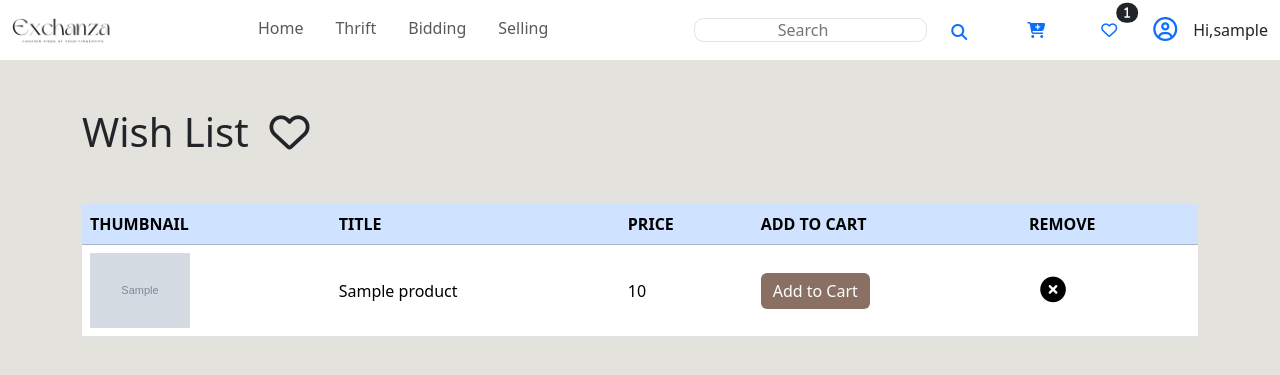
After one commit to Kavindacc/Project-I_Exchanza-OLD-, a PHP site: page /Project-I_Exchanza/view/wishlist.php in a window 1280 px wide. The commit adds this page. Shown: the top 375 px of the page. Run offline with PHP 8.4, Linux system fonts and the light colour scheme; the visitor is signed in with stand-in values (Sample User, id 1); tables that the repository leaves empty or names only in its code hold one stand-in row (values such as "Sample post"); grey boxes marked "Sample" are stand-in pictures.

Commit message:
wish list done

```diff
--- a/model/products.php
+++ b/model/products.php
@@ -66,11 +66,12 @@ class Item
     }
 }
 
-class Thrift extends Item{
+class Thrift extends Item
+{
 
-    public $thriftitems =[];
+    public $thriftitems = [];
 
-    public function getdetails($category, $subcategory,$pdo) //subcategory category product get
+    public function getdetails($category, $subcategory, $pdo) //subcategory category product get
     {
         try {
             $query = "SELECT p.* FROM products p JOIN thrift t ON p.product_id = t.product_id WHERE p.category = ? AND p.subcategory = ?";
@@ -78,12 +79,49 @@ class Thrift extends Item{
             $stmt->bindParam(1, $category);
             $stmt->bindParam(2, $subcategory);
             $stmt->execute();
-            $thriftitems= $stmt->fetchAll(PDO::FETCH_ASSOC);
+            $thriftitems = $stmt->fetchAll(PDO::FETCH_ASSOC);
 
             return $thriftitems;
         } catch (PDOException $e) {
             echo "Error: " . $e->getMessage();
         }
     }
+}
 
+class wishlist
+{
+
+
+    public function getwishlistid($userid, $pdo)
+    {
+
+        $sql = "SELECT productid FROM wishlist WHERE userid=?";
+        try {
+            $stmt = $pdo->prepare($sql);
+            $stmt->bindParam(1, $userid);
+            $stmt->execute();
+
+            $productsids = $stmt->fetchAll(PDO::FETCH_COLUMN);
+            return $productsids;
+        } catch (PDOException $e) {
+            echo "Error: " . $e->getMessage();
+        }
+    }
+
+    public function wishlistitemdetails($userid, $pdo)
+    {
+
+        $sql = "SELECT p.* FROM products p JOIN wishlist w ON p.product_id = w.productid WHERE w.userid=?";
+        try {
+            $stmt = $pdo->prepare($sql);
+            $stmt->bindParam(1, $userid);
+            $stmt->execute();
+            if ($stmt->rowcount() > 0) {
+                $rows = $stmt->fetchAll(PDO::FETCH_ASSOC);
+                return $rows;
+            }
+        } catch (PDOException $e) {
+            echo "Error: " . $e->getMessage();
+        }
+    }
 }
--- a/model/usern.php
+++ b/model/usern.php
@@ -271,13 +271,27 @@ class RegisteredCustormer extends User
     public function addtoWishlist($productid,$userid,$pdo){//wishlist inser funtion
 
         try {
-            $query="INSERT INTO wishlist(productid,userid) VALUES (?,?,)";
+            $query="INSERT INTO wishlist(productid,userid) VALUES (?,?)";
             $stmt=$pdo->prepare($query);
             $stmt->bindParam(1,$productid);
             $stmt->bindParam(2,$userid);
             $stmt->execute();
 
         } catch (PDOException $e) {
+
+            echo "Error: " . $e->getMessage();
+        }
+    }
+    public function wishlistiteamcount($userid,$pdo){//wishlist item count function
+
+        try {
+            $query="SELECT *  FROM wishlist WHERE userid=?";
+            $stmt=$pdo->prepare($query);
+            $stmt->bindParam(1,$userid);
+            $stmt->execute();
+            $count=$stmt->rowcount();
+            return $count;
+        }catch (PDOException $e) {
 
             echo "Error: " . $e->getMessage();
         }
--- a/view/afterdeletei.php
+++ b/view/afterdeletei.php
@@ -50,10 +50,12 @@ require '../model/usern.php';
                     </ul>
                     <!--login nav-link-a-color-->
                     <div class="d-flex flex-column float-start flex-lg-row justify-content-center  align-items-center mt-3 mt-lg-0 gap-3">
-                        <a href="../Project-I_Exchanza/view/cart.php" class="nav-link  text-decoration-none mx-1"><i class="fa-solid fa-cart-plus"><span></span></i></a>
+                        <a href="#" class="nav-link  text-decoration-none mx-1"><i class="fa-solid fa-cart-plus"><span></span></i></a>
                         <?php
                         if (isset($_SESSION['logedin']) && $_SESSION['logedin'] === true) { ?>
-                        <a href="#" class="nav-link  text-decoration-none mx-1"><i class="fa-regular fa-heart position-relative"><span class="position-absolute translate-middle badge rounded-pill bg-dark sp">5</span></i></a><!--addto wishlist-->
+                       <?php $obj = new RegisteredCustormer();
+                            $count = $obj->wishlistiteamcount($_SESSION['userid'], Dbh::connect()); ?>
+                            <a href="../view/wishlist.php" class="nav-link  text-decoration-none mx-1"><i class="fa-regular fa-heart position-relative"><span class="position-absolute translate-middle badge rounded-pill bg-dark sp"><?php if(isset($count)){ echo $count;}else{echo 0;} ?></span></i></a><!--addto wishlist-->
                             <a href="logout.php" class=" text-decoration-none"><button class="lo-button btn-sm ms-2 px-3 " style="color: #FFFF;">logout</button></a>
                         <?php } ?>
                     </div>
--- a/view/userpage.php
+++ b/view/userpage.php
@@ -50,10 +50,12 @@ require '../model/usern.php';
                     </ul>
                     <!--login nav-link-a-color-->
                     <div class="d-flex flex-column float-start flex-lg-row justify-content-center  align-items-center mt-3 mt-lg-0 gap-3">
-                        <a href="../Project-I_Exchanza/view/cart.php" class="nav-link  text-decoration-none mx-1"><i class="fa-solid fa-cart-plus"><span></span></i></a>
+                        <a href="#" class="nav-link  text-decoration-none mx-1"><i class="fa-solid fa-cart-plus"><span></span></i></a>
                         <?php
                         if (isset($_SESSION['logedin']) && $_SESSION['logedin'] === true) { ?>
-                        <a href="#" class="nav-link  text-decoration-none mx-1"><i class="fa-regular fa-heart position-relative"><span class="position-absolute translate-middle badge rounded-pill bg-dark sp">5</span></i></a><!--addto wishlist-->
+                        <?php $obj = new RegisteredCustormer();
+                            $count = $obj->wishlistiteamcount($_SESSION['userid'], Dbh::connect()); ?>
+                            <a href="../view/wishlist.php" class="nav-link  text-decoration-none mx-1"><i class="fa-regular fa-heart position-relative"><span class="position-absolute translate-middle badge rounded-pill bg-dark sp"><?php if(isset($count)){ echo $count;}else{echo 0;} ?></span></i></a><!--addto wishlist-->
                             <a href="logout.php" class=" text-decoration-none"><button class="lo-button btn-sm ms-2 px-3 " style="color: #FFFF;">logout</button></a>
                         <?php } ?>
                     </div>
--- /dev/null
+++ b/view/wishlist.php
@@ -0,0 +1,121 @@
+<?php
+
+require '../model/dbconnection.php';
+require '../model/products.php';
+require '../model/usern.php';
+
+
+?>
+
+<!doctype html>
+<html lang="en">
+
+<head>
+  <meta charset="utf-8">
+  <meta name="viewport" content="width=device-width, initial-scale=1">
+  <title>wishlist</title>
+  <link rel="stylesheet" href="style.css">
+  <link rel="stylesheet" href="https://cdnjs.cloudflare.com/ajax/libs/font-awesome/6.5.2/css/all.min.css" integrity="sha512-SnH5WK+bZxgPHs44uWIX+LLJAJ9/2PkPKZ5QiAj6Ta86w+fsb2TkcmfRyVX3pBnMFcV7oQPJkl9QevSCWr3W6A==" crossorigin="anonymous" referrerpolicy="no-referrer" />
+  <link href="https://cdn.jsdelivr.net/npm/bootstrap@5.3.3/dist/css/bootstrap.min.css" rel="stylesheet" integrity="sha384-QWTKZyjpPEjISv5WaRU9OFeRpok6YctnYmDr5pNlyT2bRjXh0JMhjY6hW+ALEwIH" crossorigin="anonymous">
+</head>
+
+<body style="background: #e3e2dd;">
+  <!--nav bar-->
+  <nav class="navbar navbar-expand-lg sticky-top nav">
+    <div class="container-fluid logo"><!--logo-->
+      <a class="navbar-brand" href="#"><img src="../img/Exchanza.png" width="100px"></a>
+      <!--toggle button-->
+      <button class="navbar-toggler" type="button" data-bs-toggle="offcanvas" data-bs-target="#offcanvasNavbar" aria-controls="offcanvasNavbar" aria-label="Toggle navigation">
+        <span class="navbar-toggler-icon"></span>
+      </button>
+      <!--sidebar-->
+      <div class="offcanvas offcanvas-start" tabindex="-1" id="offcanvasNavbar" aria-labelledby="offcanvasNavbarLabel">
+        <!--sidebarheader-->
+        <div class="offcanvas-header border-bottom">
+          <h5 class="offcanvas-title " id="offcanvasNavbarLabel">Exchanze</h5>
+          <button type="button" class="btn-close" data-bs-dismiss="offcanvas" aria-label="Close"></button>
+        </div>
+        <!--sider body-->
+        <div class="offcanvas-body">
+          <ul class="navbar-nav justify-content-center  flex-grow-1 pe-3">
+            <li class="nav-item mx-2">
+              <a class="nav-link" aria-current="page" href="../index.php">Home</a>
+            </li>
+            <li class="nav-item mx-2">
+              <a class="nav-link" href="../view/thrift.php">Thrift</a>
+            </li>
+            <li class="nav-item mx-2">
+              <a class="nav-link" href="#">Bidding</a>
+            </li>
+            <li class="nav-item mx-2">
+              <a class="nav-link" href="#">Selling</a>
+            </li>
+          </ul>
+          <form class="d-flex me-4 align-items-center" role="search">
+            <input class="search me-2" type="search" placeholder="Search">
+            <a href="#1" class="nav-link  text-decoration-none  mt-1"><i class="fa-solid fa-magnifying-glass"></i></a>
+          </form>
+          <!--login nav-link-a-color-->
+          <div class="d-flex flex-column float-start flex-lg-row justify-content-center  align-items-center mt-3 mt-lg-0 gap-3">
+            <a href="../Project-I_Exchanza/view/cart.php" class="nav-link  text-decoration-none mx-1"><i class="fa-solid fa-cart-plus position-relative"><span class="position-absolute translate-middle badge rounded-pill bg-danger sp"></span></i></a><!--addtocart-->
+            <?php
+            if (isset($_SESSION['logedin']) && $_SESSION['logedin'] === true) { ?>
+              <?php $obj = new RegisteredCustormer();
+              $count = $obj->wishlistiteamcount($_SESSION['userid'], Dbh::connect()); ?>
+              <a href="#1" class="nav-link  text-decoration-none mx-1 active"><i class="fa-regular fa-heart position-relative"><span class="position-absolute translate-middle badge rounded-pill bg-dark sp"><?php if (isset($count)) {  echo $count; } else {  echo 0;                                                                                                                                                                                                                              } ?></span></i></a><!--addto wishlist-->
+
+              <a href="../view/userpage.php" class=" text-decoration-none"><i class="fa-regular fa-circle-user" style="font-size:1.5rem;"></i></a>
+
+
+              <?php echo "Hi," . $_SESSION['username']; ?>
+            <?php } else { ?>
+              <a href="../Project-I_Exchanza/view/cart.php" class="nav-link  text-decoration-none mx-1"><i class="fa-regular fa-heart position-relative"></i></a>
+              <a href="view/login.php" class=" text-decoration-none"><button class="lo-button btn-sm ms-2 px-3" style="color:#ffff;">login</button></a>
+            <?php } ?>
+          </div>
+        </div>
+      </div>
+    </div>
+  </nav>
+  <div class="container mt-5">
+    <!-- Content here -->
+    <h1>Wish List&nbsp;&nbsp;<span><i class="fa-regular fa-heart"></i></span></h1>
+    <div class="wishlist mt-5">
+      <?php $obj = new wishlist();
+      $rows = $obj->wishlistitemdetails($_SESSION['userid'], Dbh::connect());
+      if (isset($rows)) { ?>
+        <table class="table" style="cursor: context-menu;">
+          <thead class="table-primary">
+            <tr>
+              <th scope="col">THUMBNAIL</th>
+              <th scope="col">TITLE</th>
+              <th scope="col">PRICE</th>
+              <th scope="col">ADD TO CART</th>
+              <th scope="col">REMOVE</th>
+            </tr>
+          </thead>
+          <tbody>
+
+            <?php foreach ($rows as $row) { ?>
+              <tr class="vertical-center">
+                <td><img src="<?php echo $row['image']; ?>" class="table-image"></td>
+                <td><?php echo $row['product_name']; ?></td>
+                <td><?php echo $row['price']; ?></td>
+                <td><button type="button" class="btn btn-secondary"style="--bs-btn-color:#FFFF;--bs-btn-bg:#897062;--bs-btn-border-color:none; --bs-btn-hover-bg:#4c3f31;">Add to Cart</button></td>
+                <td><i class="fa-solid fa-circle-xmark" style="font-size:1.6rem;cursor: pointer;margin-left:.7rem;"></i></td>
+              </tr>
+            <?php } ?>
+
+
+          </tbody>
+        </table>
+      <?php } else { ?>
+        <h3>No Item Add Wishlist</h3>
+      <?php }
+      ?>
+    </div>
+  </div>
+  <script src="https://cdn.jsdelivr.net/npm/bootstrap@5.3.3/dist/js/bootstrap.bundle.min.js" integrity="sha384-YvpcrYf0tY3lHB60NNkmXc5s9fDVZLESaAA55NDzOxhy9GkcIdslK1eN7N6jIeHz" crossorigin="anonymous"></script>
+</body>
+
+</html>
```
Also changed, not shown: control/wishlistcon.php (renamed from control/wishlist.php, +14 -5 lines), index.php (+7 -4 lines), view/cat_items_template.php (+14 -3 lines), view/thrift.php (+14 -7 lines).
